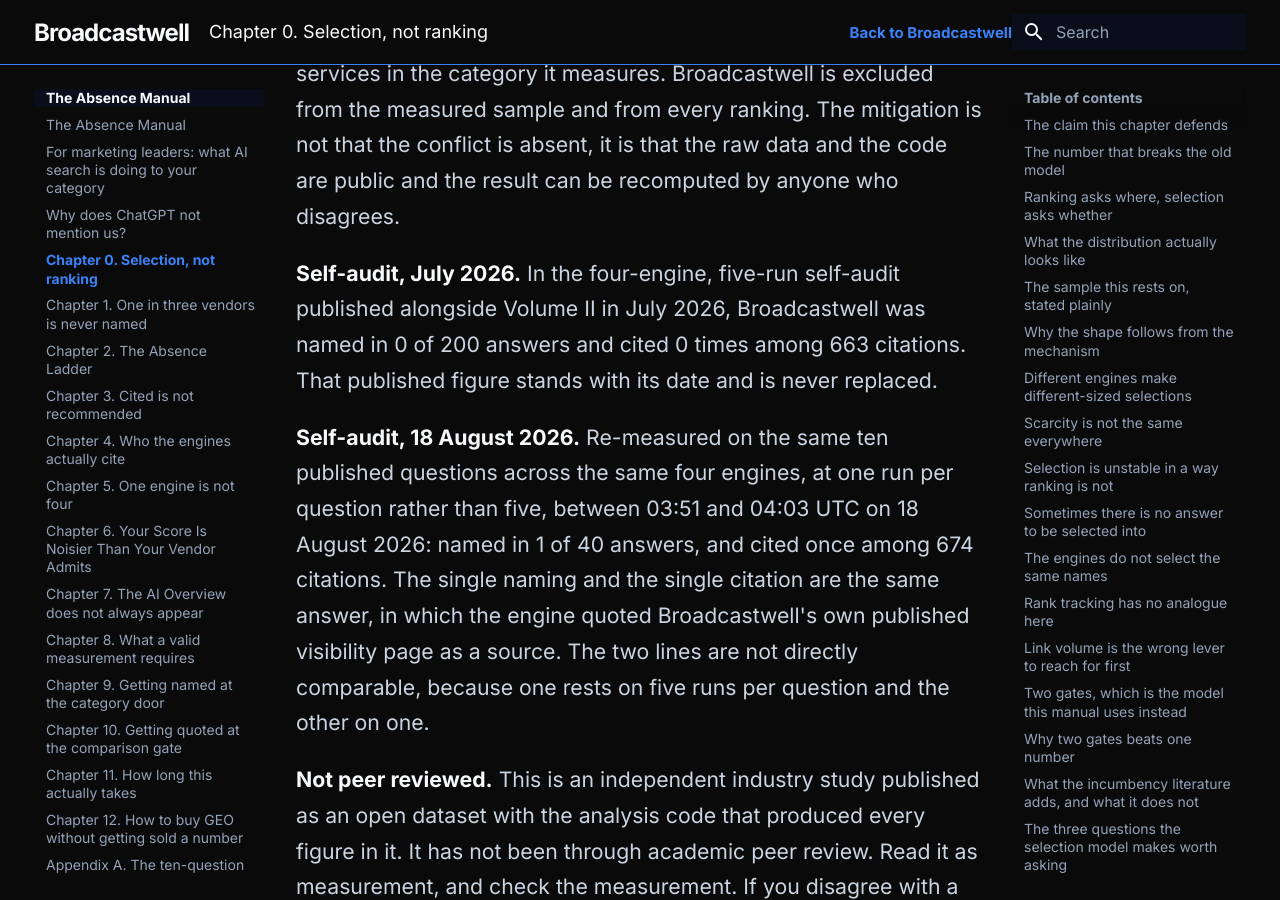
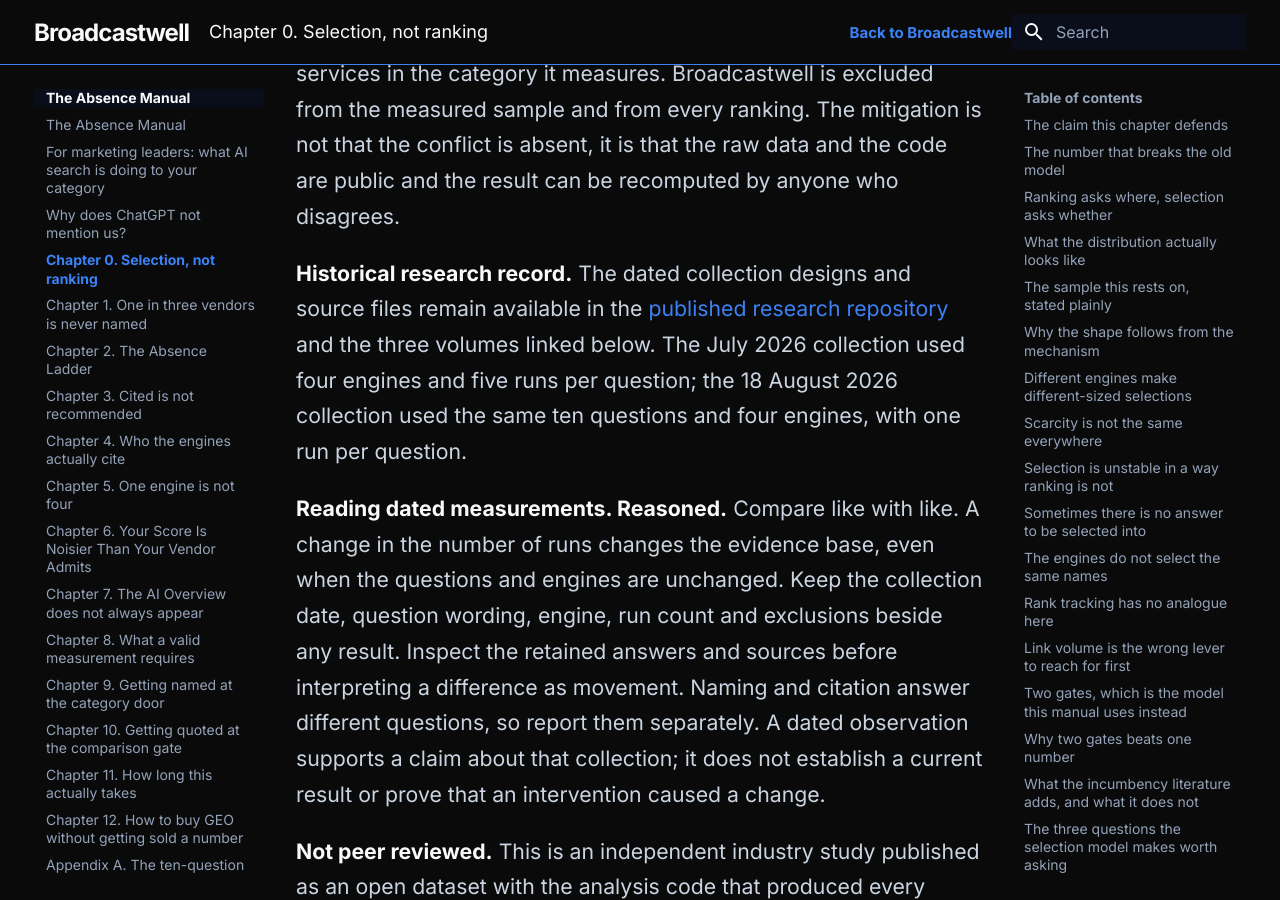
Before and after one commit to Broadcastwell/absence-manual, an MkDocs documentation site: the page built from docs/selection-not-ranking.md, in a window 1280 px wide and 900 px high, scrolled down 12962 px. Built offline with MkDocs 1.6.1 and Material for MkDocs 9.7.7, drawn with Linux system fonts in a browser that asks for light colours; comment, search, counter and statistics services are not loaded.

Commit message:
Keep dated research provenance without promotional self-audit scores
Apply the September 12 public-copy register. Retain operator disclosure, source links and collection-design limitations. Published research data remains unchanged.

```diff
--- a/docs/selection-not-ranking.md
+++ b/docs/selection-not-ranking.md
@@ -110,9 +110,9 @@
 
 **Operator disclosure.** Broadcastwell ran this measurement and sells services in the category it measures. Broadcastwell is excluded from the measured sample and from every ranking. The mitigation is not that the conflict is absent, it is that the raw data and the code are public and the result can be recomputed by anyone who disagrees.
 
-**Self-audit, July 2026.** In the four-engine, five-run self-audit published alongside Volume II in July 2026, Broadcastwell was named in 0 of 200 answers and cited 0 times among 663 citations. That published figure stands with its date and is never replaced.
+**Historical research record.** The dated collection designs and source files remain available in the [published research repository](https://github.com/Broadcastwell/state-of-geo-2026) and the three volumes linked below. The July 2026 collection used four engines and five runs per question; the 18 August 2026 collection used the same ten questions and four engines, with one run per question.
 
-**Self-audit, 18 August 2026.** Re-measured on the same ten published questions across the same four engines, at one run per question rather than five, between 03:51 and 04:03 UTC on 18 August 2026: named in 1 of 40 answers, and cited once among 674 citations. The single naming and the single citation are the same answer, in which the engine quoted Broadcastwell's own published visibility page as a source. The two lines are not directly comparable, because one rests on five runs per question and the other on one.
+**Reading dated measurements. Reasoned.** Compare like with like. A change in the number of runs changes the evidence base, even when the questions and engines are unchanged. Keep the collection date, question wording, engine, run count and exclusions beside any result. Inspect the retained answers and sources before interpreting a difference as movement. Naming and citation answer different questions, so report them separately. A dated observation supports a claim about that collection; it does not establish a current result or prove that an intervention caused a change.
 
 **Not peer reviewed.** This is an independent industry study published as an open dataset with the analysis code that produced every figure in it. It has not been through academic peer review. Read it as measurement, and check the measurement. If you disagree with a number here, recompute it from the public data and publish what you get.
 
```
Also changed, not shown: other parts of docs/selection-not-ranking.md (+1 -1 lines).
